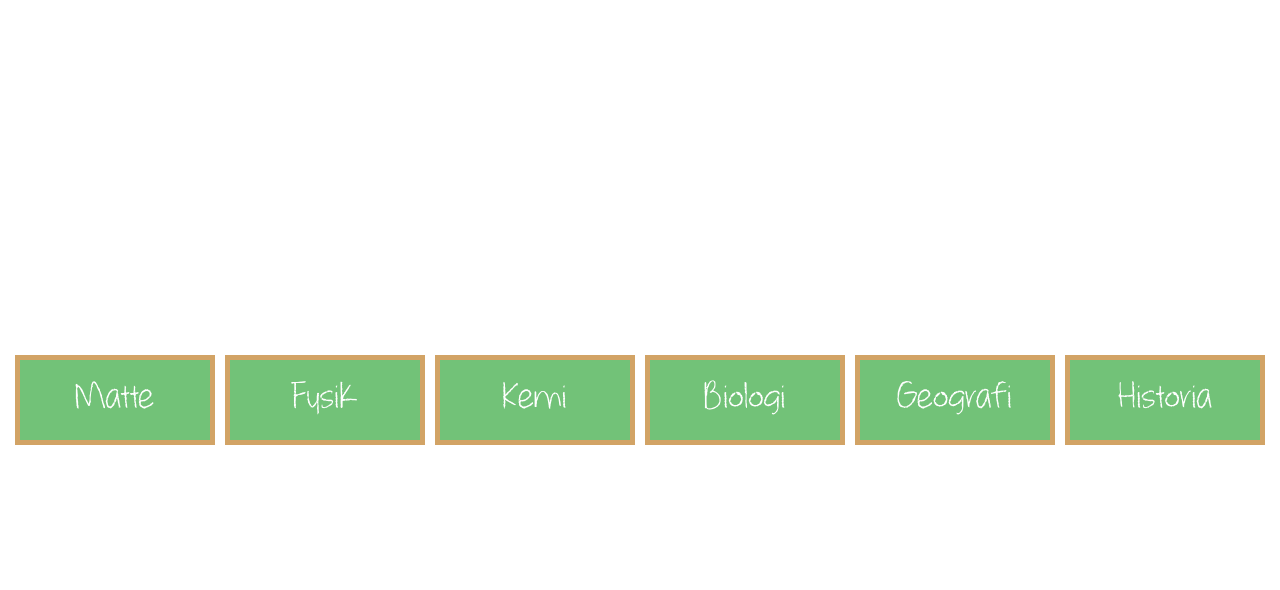
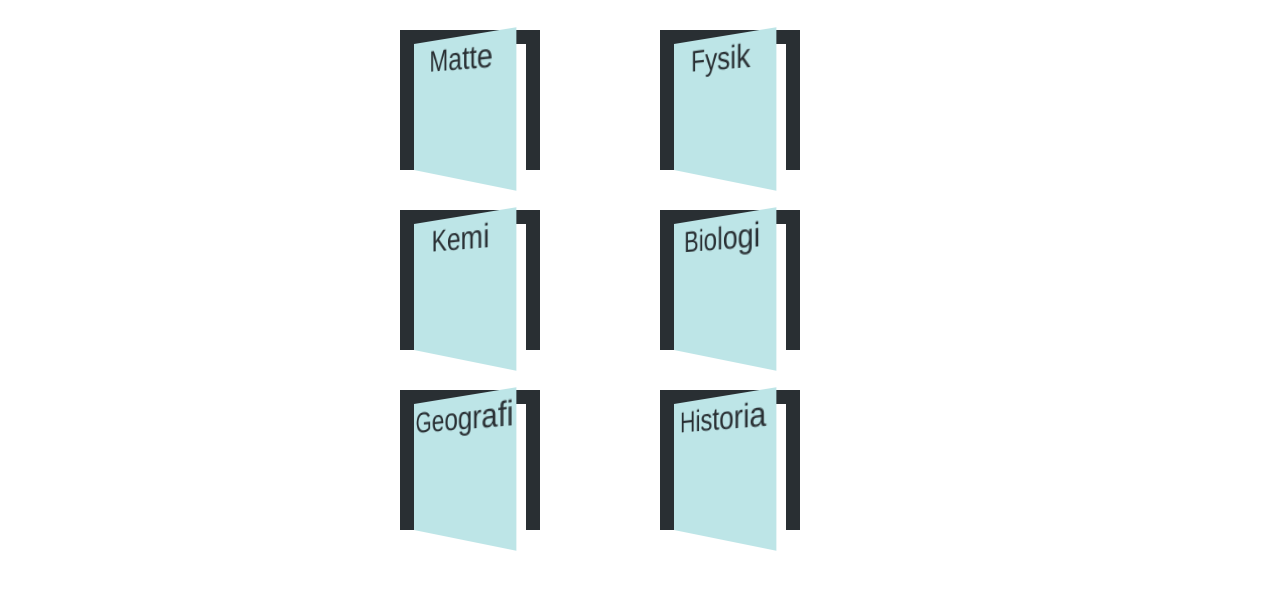
Before and after one commit to mabe/skoltecken, a plain HTML site: page index.html in a window 1280 px wide. Both pictures are taken after a click on the link "Välkommen". Drawn offline with nearby package versions, Linux system fonts and the light colour scheme.

Commit message:
Design ändringar av dörrar och tavla.

```diff
--- a/css/main.css
+++ b/css/main.css
@@ -104,16 +104,8 @@ html, body, #app { height: 100%; }
 body { padding: 10px; }
 
 .list-flex {
-  display: -webkit-flex;
-  display: flex;
-  -webkit-flex-wrap: wrap;
-  flex-wrap: wrap;
-  -webkit-align-items: center;
-  align-items: center;
-  -webkit-justify-content: center;
-  justify-content: center;
   width: 100%;
-  height: 100%;
+  min-height: 100%;
 }
 
 .list-flex-item {
@@ -126,21 +118,8 @@ body { padding: 10px; }
   border: 5px solid #D2A365;
  }
 
- .board.subjects {
-   width: 200px;
-   display: inline-block;
-   padding: 10px 20px;
-   font-size: 3em;
-   font-family: 'whateverittakes';
-   color: #fff;
-   cursor: pointer;
- }
-
- .subject {
-   margin: 5px;
- }
-
  .word {
+   text-transform: lowercase;
    margin: 25px;
  }
 
@@ -151,8 +130,57 @@ body { padding: 10px; }
    cursor: pointer;
  }
 
+ .corridor {
+   width: 600px;
+   margin: 0 auto;
+ }
 
+.door-frame {
+  float: left;
+  margin: 20px 60px;
 
+  border: solid 1em #292f33;
+  border-bottom: none;
+  width: 10em;
+  height: 10em;
+
+  -webkit-perspective: 20em;
+  -moz-perspective: 20em;
+  -o-perspective: 20em;
+  -ms-perspective: 20em;
+  perspective: 20em;
+}
+
+ .door {
+
+  color: #292f33;
+  font-size: 2em;
+  display: block;
+  width: 100%;
+   height: 100%;
+   background: #bde5e7;
+   text-align: center;
+
+   -webkit-transform-origin: 0 0 /*whatever y value you wish*/;
+   -moz-transform-origin: 0 0 /*whatever y value you wish*/;
+   -ms-transform-origin: 0 0 /*whatever y value you wish*/;
+   -o-transform-origin: 0 0 /*whatever y value you wish*/;
+   transform-origin: 0 0 /*whatever y value you wish*/;
+   -webkit-transform: rotateY(-35deg);
+   -moz-transform: rotateY(-35deg);
+   -ms-transform: rotateY(-35deg);
+   -o-transform: rotateY(-35deg);
+   transform: rotateY(-35deg);
+ }
+
+ .door:hover {
+   color: #fff;
+   text-decoration: none;
+ }
+
+ .door:hover {
+
+ }
 
 
 
--- a/index.html
+++ b/index.html
@@ -36,15 +36,24 @@
         </script>
 
         <script type="text/html" id="view-school">
-          <ul class="list-unstyled list-flex">
-          <% _.each(subjects, function (s) { %>
-          <li class="list-flex-item subject">
-            <a href="#school/<%=s.key%>" class="board subjects">
-              <%=s.name%>
-            </a>
-          </li>
+          <div class="corridor">
+          <% _.each(subjects, function (s, i) { %>
+            <div class="door-frame">
+              <a href="#school/<%=s.key%>" class="door">
+                <%=s.name%>
+              </a>
+            </div>
+
+            <% if ((i % 2) !== 0) { %>
+              <div style="clear: both;"></div>
+            <% } %>
           <% }); %>
-          </ul>
+          </div>
+        </script>
+
+        <script type="text/html" id="view-root">
+          <h1 style="text-align: center;"><a href="#school">Välkommen</a></h1>
+          <!--<canvas id="root-canvas" width="500" height="300"></canvas>-->
         </script>
 
         <script src="//ajax.googleapis.com/ajax/libs/jquery/2.1.3/jquery.min.js"></script>
@@ -52,6 +61,9 @@
         <script src="bower_components/underscore/underscore.js"></script>
         <script src="bower_components/backbone/backbone.js"></script>
         <script src="bower_components/bootstrap/dist/js/bootstrap.js"></script>
+
+        <script src="https://code.createjs.com/easeljs-0.8.0.min.js"></script>
+
         <script src="scripts/app.js"></script>
 
         <!-- Google Analytics: change UA-XXXXX-X to be your site's ID. -->
--- a/scripts/app.js
+++ b/scripts/app.js
@@ -15,9 +15,22 @@
   ];
 
   var Root = Backbone.View.extend({
-    template: '<h1 style="text-align: center;"><a href="#school">Välkommen</a></h1>',
+    template: document.getElementById('view-root').innerText,
     render: function() {
       this.$el = $(this.template);
+/*
+      var stage = new createjs.Stage(this.$el.filter('canvas').get(0));
+
+      var building = new createjs.Rectangle(0, 0, 400, 250);
+      building.graphics.beginFill("#9f2929");
+      stage.addChild(building);
+
+      var door = new createjs.Shape();
+      door.graphics.beginFill("#441817").rect(building.w / 2 - 60, building.h - 150, 120, 150);
+      stage.addChild(door);
+
+      stage.update();
+*/
       return this;
     }
   });
@@ -56,9 +69,11 @@
       });
       view.$modal.on('show.bs.modal', function () {
       });
+
       view.$modal.on('hide.bs.modal', function () {
         view.$iframe.attr('src', '');
       });
+
     }
   });
 
```
